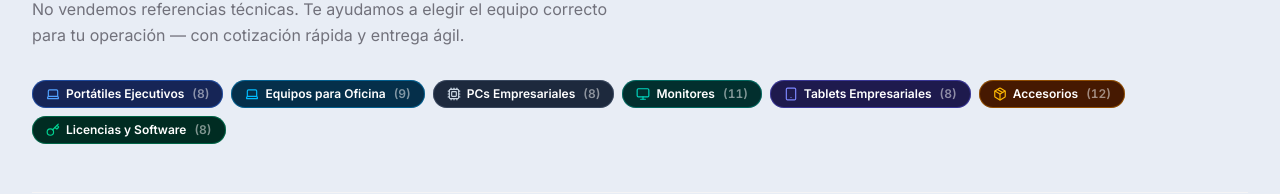
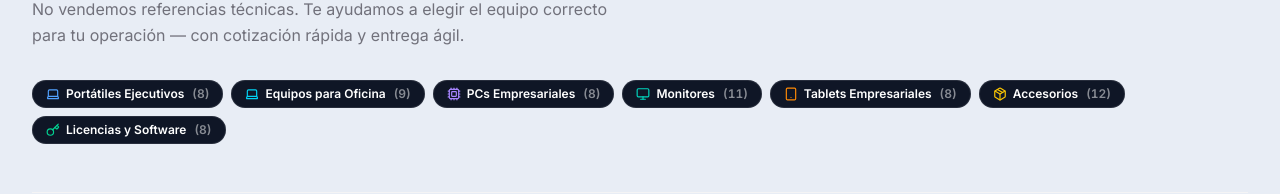
Before and after one commit to luisferupegui/teloconsigo, a Next.js app: page /soluciones in a window 1280 px wide. Shown: the part 326-520 px from the top of the page. Built offline with nearby package versions, Linux system fonts and the light colour scheme.

Commit message:
style(soluciones): pills con fondo uniforme #0f1626, íconos de colores distintos
blue-400 · cyan-400 · violet-400 · teal-400 · orange-400 · yellow-400 · emerald-400

Co-Authored-By: Claude Sonnet 4.6 <noreply@anthropic.com>

```diff
--- a/src/app/soluciones/page.tsx
+++ b/src/app/soluciones/page.tsx
@@ -62,8 +62,7 @@ const SECCIONES = [
     descripcion:  "Para profesionales que exigen lo mejor. ThinkPad, Dell Pro, Asus ExpertBook — transmiten empresa desde el primer vistazo.",
     icon:         Laptop,
     iconGradient: "from-[#0f3d91] to-[#1e6cff]",
-    // pill oscuro: fondo dark-blue, texto blanco, ícono azul eléctrico
-    badge:        "bg-blue-950 text-white ring-1 ring-inset ring-blue-500/40 hover:ring-blue-400/70 hover:bg-blue-900",
+    badge:        "bg-[#0f1626] text-white ring-1 ring-inset ring-white/10 hover:ring-white/20 hover:bg-[#1a2540]",
     badgeIcon:    "text-blue-400",
     tagText:      "text-blue-700",
   },
@@ -74,8 +73,8 @@ const SECCIONES = [
     descripcion:  "El balance perfecto entre precio y rendimiento para el trabajo diario. Ideales para contadores, abogados y startups.",
     icon:         Laptop,
     iconGradient: "from-sky-600 to-sky-400",
-    badge:        "bg-sky-950 text-white ring-1 ring-inset ring-sky-500/40 hover:ring-sky-400/70 hover:bg-sky-900",
-    badgeIcon:    "text-sky-400",
+    badge:        "bg-[#0f1626] text-white ring-1 ring-inset ring-white/10 hover:ring-white/20 hover:bg-[#1a2540]",
+    badgeIcon:    "text-cyan-400",
     tagText:      "text-sky-700",
   },
   {
@@ -85,8 +84,8 @@ const SECCIONES = [
     descripcion:  "Equipos de escritorio completos con monitor incluido. Listos para instalar y trabajar desde el primer día.",
     icon:         Cpu,
     iconGradient: "from-slate-700 to-slate-500",
-    badge:        "bg-slate-800 text-white ring-1 ring-inset ring-slate-500/40 hover:ring-slate-400/70 hover:bg-slate-700",
-    badgeIcon:    "text-slate-300",
+    badge:        "bg-[#0f1626] text-white ring-1 ring-inset ring-white/10 hover:ring-white/20 hover:bg-[#1a2540]",
+    badgeIcon:    "text-violet-400",
     tagText:      "text-slate-600",
   },
   {
@@ -96,7 +95,7 @@ const SECCIONES = [
     descripcion:  "Samsung, LG, AOC, Dahua. Desde 22\" hasta 32\". Para escritorios de una o doble pantalla.",
     icon:         Monitor,
     iconGradient: "from-teal-700 to-teal-500",
-    badge:        "bg-teal-950 text-white ring-1 ring-inset ring-teal-500/40 hover:ring-teal-400/70 hover:bg-teal-900",
+    badge:        "bg-[#0f1626] text-white ring-1 ring-inset ring-white/10 hover:ring-white/20 hover:bg-[#1a2540]",
     badgeIcon:    "text-teal-400",
     tagText:      "text-teal-700",
   },
@@ -107,8 +106,8 @@ const SECCIONES = [
     descripcion:  "Para equipos en campo, puntos de venta y trabajo remoto. Lenovo y Samsung con soporte garantizado.",
     icon:         Tablet,
     iconGradient: "from-indigo-700 to-indigo-500",
-    badge:        "bg-indigo-950 text-white ring-1 ring-inset ring-indigo-500/40 hover:ring-indigo-400/70 hover:bg-indigo-900",
-    badgeIcon:    "text-indigo-400",
+    badge:        "bg-[#0f1626] text-white ring-1 ring-inset ring-white/10 hover:ring-white/20 hover:bg-[#1a2540]",
+    badgeIcon:    "text-orange-400",
     tagText:      "text-indigo-700",
   },
   {
@@ -118,8 +117,8 @@ const SECCIONES = [
     descripcion:  "Combos inalámbricos Logitech, memorias USB y microSD Kingston, discos externos ADATA. Todo lo que necesita tu equipo.",
     icon:         Package,
     iconGradient: "from-amber-700 to-amber-500",
-    badge:        "bg-amber-950 text-white ring-1 ring-inset ring-amber-500/40 hover:ring-amber-400/70 hover:bg-amber-900",
-    badgeIcon:    "text-amber-400",
+    badge:        "bg-[#0f1626] text-white ring-1 ring-inset ring-white/10 hover:ring-white/20 hover:bg-[#1a2540]",
+    badgeIcon:    "text-yellow-400",
     tagText:      "text-amber-700",
   },
   {
@@ -129,7 +128,7 @@ const SECCIONES = [
     descripcion:  "Licencias originales Microsoft y antivirus empresarial ESET y Kaspersky. Activación inmediata, sin complicaciones.",
     icon:         Key,
     iconGradient: "from-emerald-700 to-emerald-500",
-    badge:        "bg-emerald-950 text-white ring-1 ring-inset ring-emerald-500/40 hover:ring-emerald-400/70 hover:bg-emerald-900",
+    badge:        "bg-[#0f1626] text-white ring-1 ring-inset ring-white/10 hover:ring-white/20 hover:bg-[#1a2540]",
     badgeIcon:    "text-emerald-400",
     tagText:      "text-emerald-700",
   },
```
